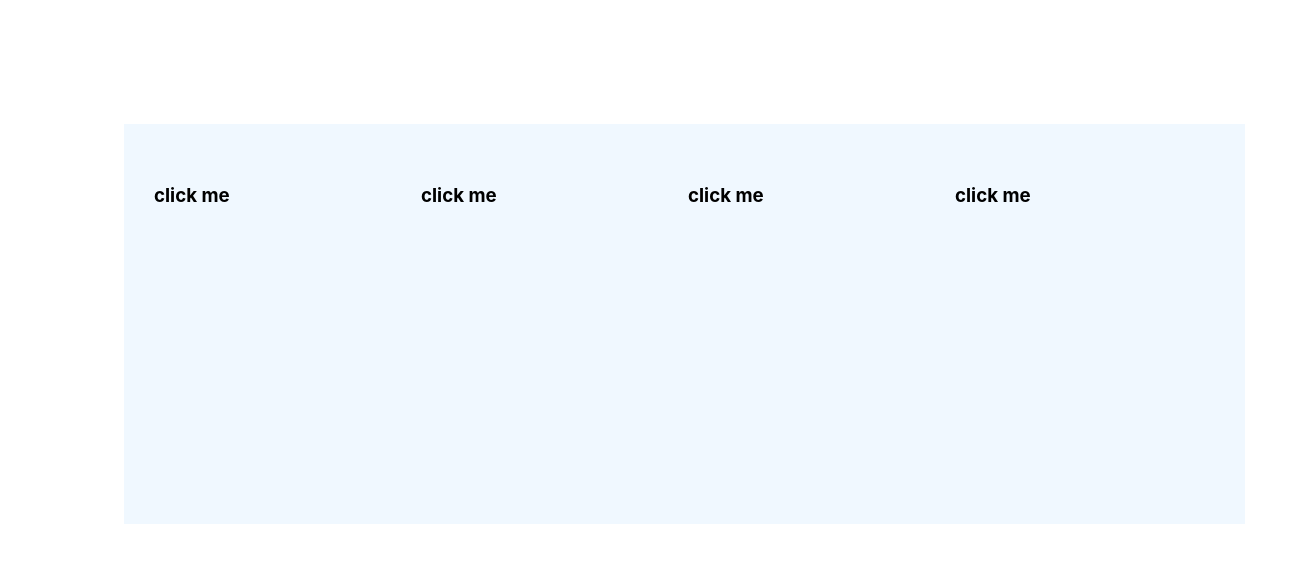
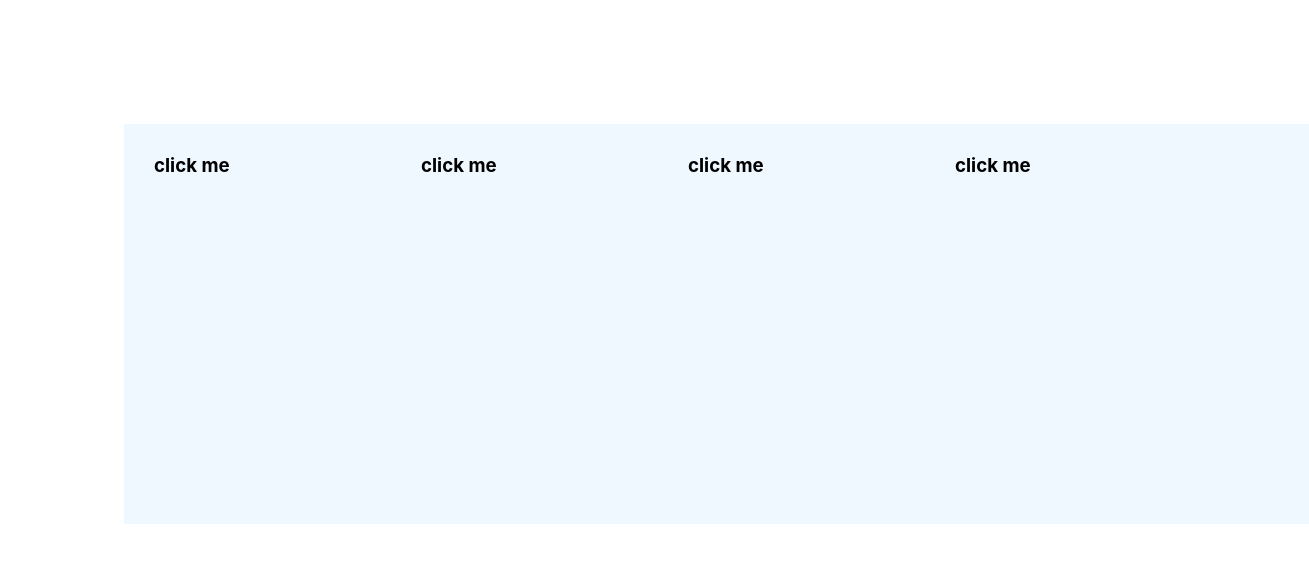
Before and after one commit to vasconsaurus/cartas-app, a React (Create React App) app: page / in a window 1280 px wide. Shown: the top 562 px of the page, 1309 px wide, since content can reach past the window. Built offline with nearby package versions, Linux system fonts and the light colour scheme.

Commit message:
fixed the position of the back
the back of the card was a bit off. fixed that.

I guess the problem with them all turning at once,
is the onclick inside the card component. I'll try
and see if that is the problem.

```diff
--- a/src/App.css
+++ b/src/App.css
@@ -22,7 +22,7 @@ body {
   position: relative;
 
   background-color: aliceblue;
-  width: 25vw;
+  width: 30vw;
   height: 50vh;
   margin: 10px;
   padding: 30px;
@@ -47,8 +47,6 @@ body {
 
 .card .front,
 .card .back {
-  position: absolute;
-  padding: 30px;
   backface-visibility: hidden;
 }
 
```
